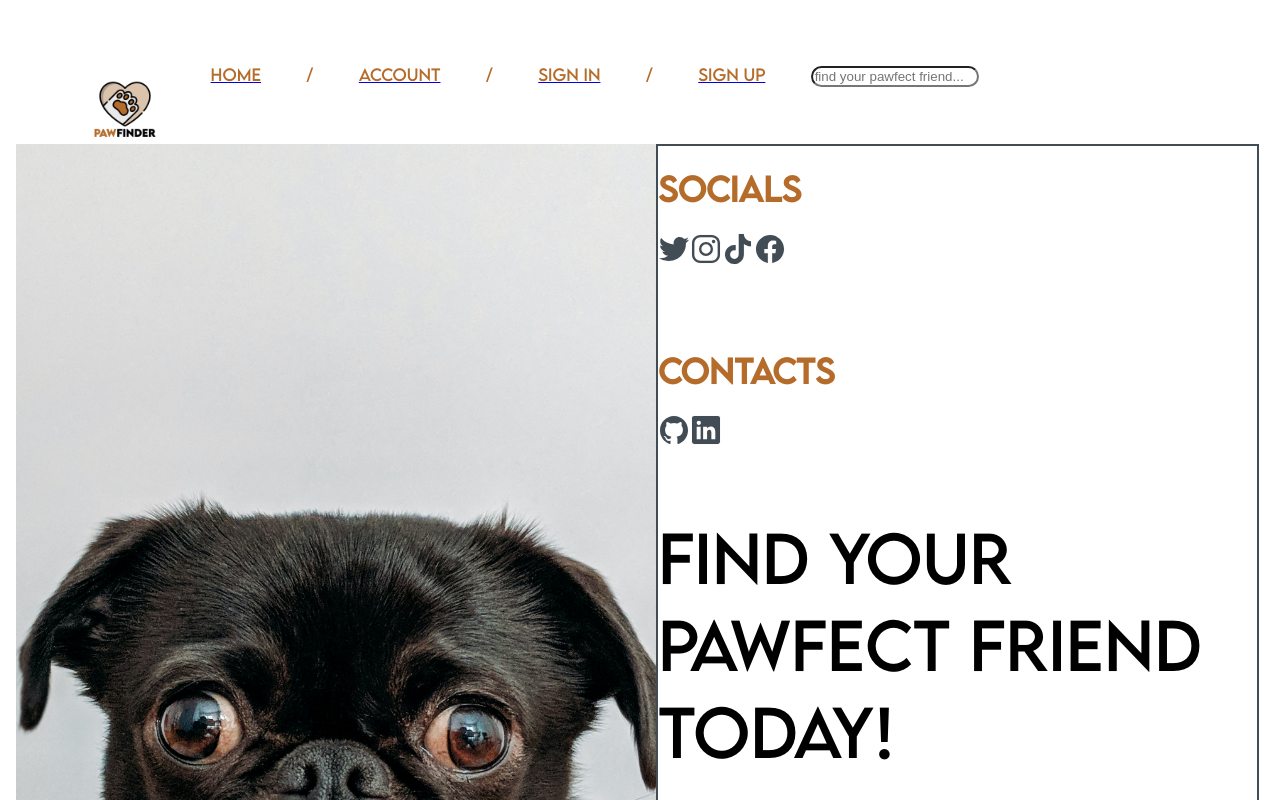
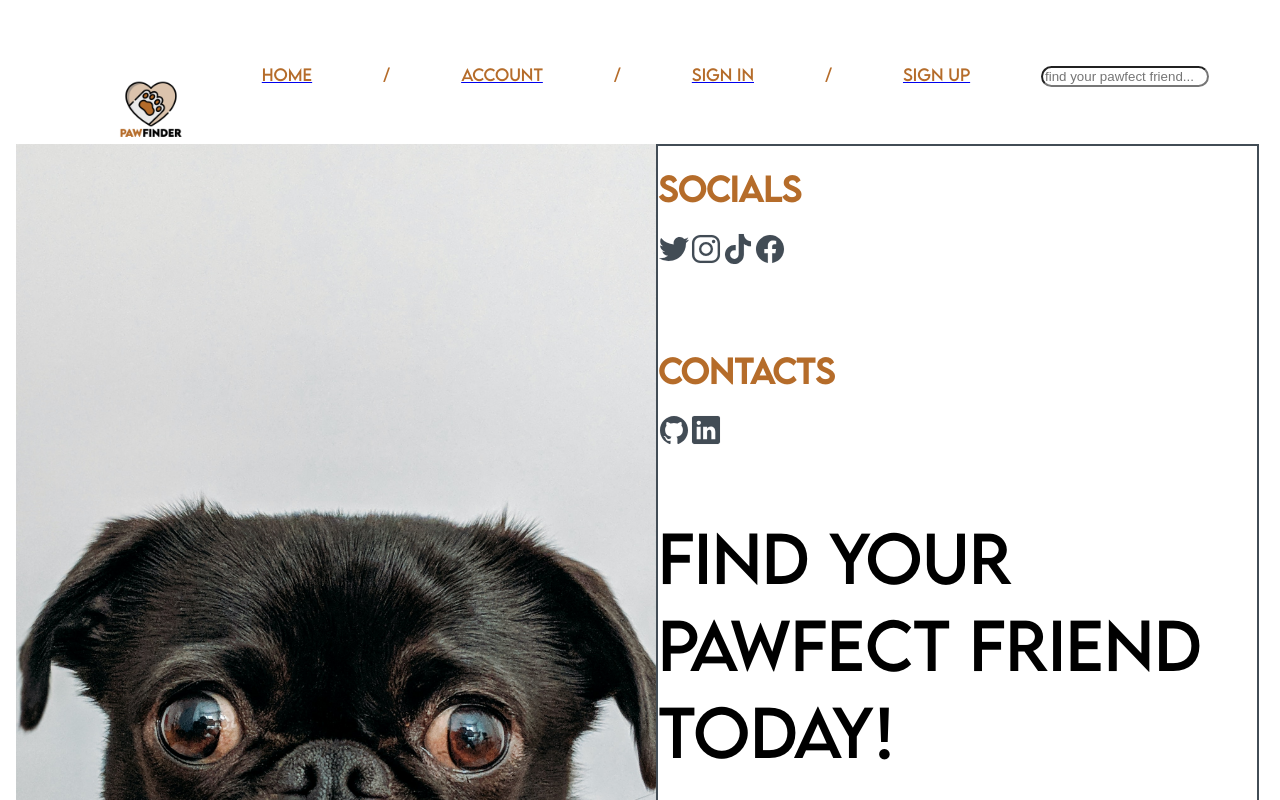
Before and after one commit to felixlaii/pawfinder, a React (Create React App) app in the folder client/: page / in a window 1280 px wide. Shown: the top 800 px of the page. Built offline with nearby package versions, Linux system fonts and the light colour scheme.

Commit message:
cleaned code

```diff
--- a/client/src/components/PageHeader/pageHeader.scss
+++ b/client/src/components/PageHeader/pageHeader.scss
@@ -5,7 +5,7 @@
 
 .page-header {
   background-color: $primarylight;
-  width: 80%;
+  width: 100%;
   height: 10vw;
   margin-right: 0;
 
@@ -19,6 +19,7 @@
 
   &__logo{
     width: 5rem;
+    align-content: flex-start;
   }
 
   &__icon {
@@ -47,6 +48,7 @@
     color: $primarycolor;
     text-decoration: none;
   }
+
   &__item:hover {
     text-decoration: underline;
   }
```
